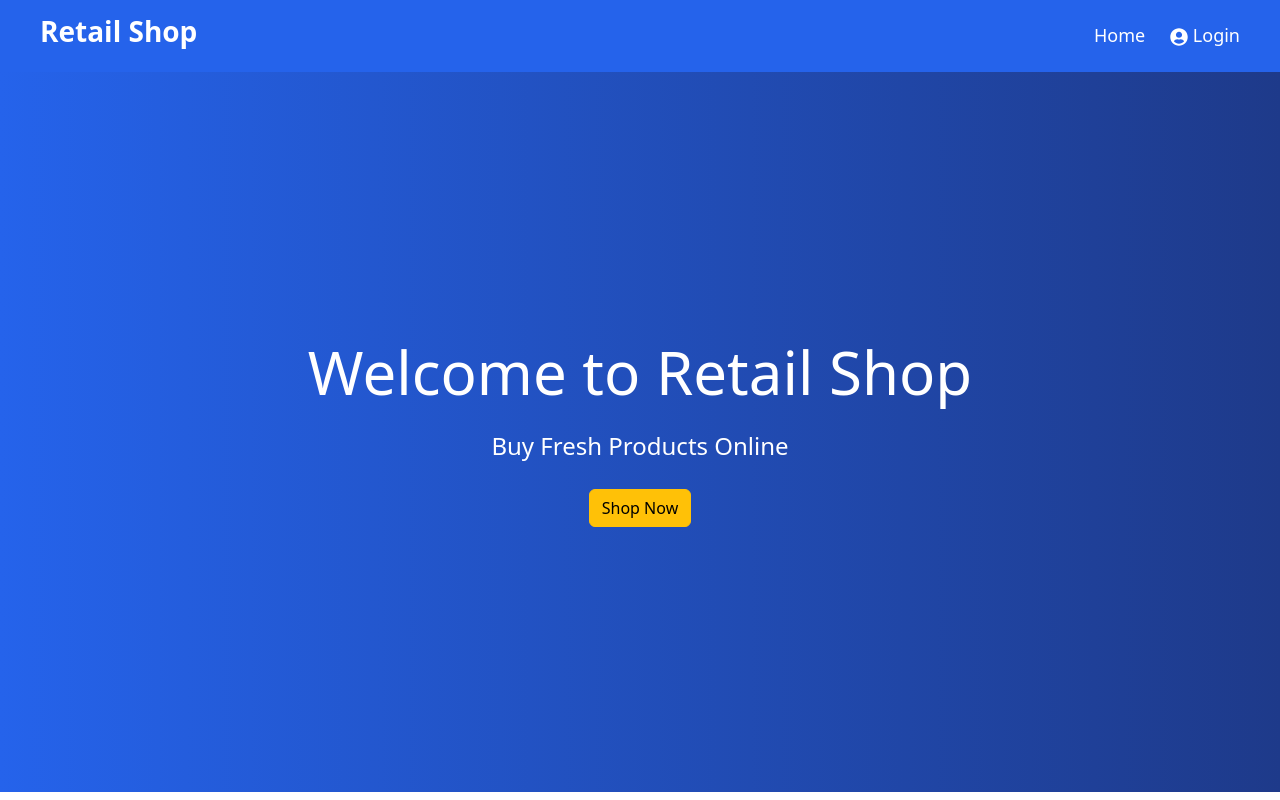
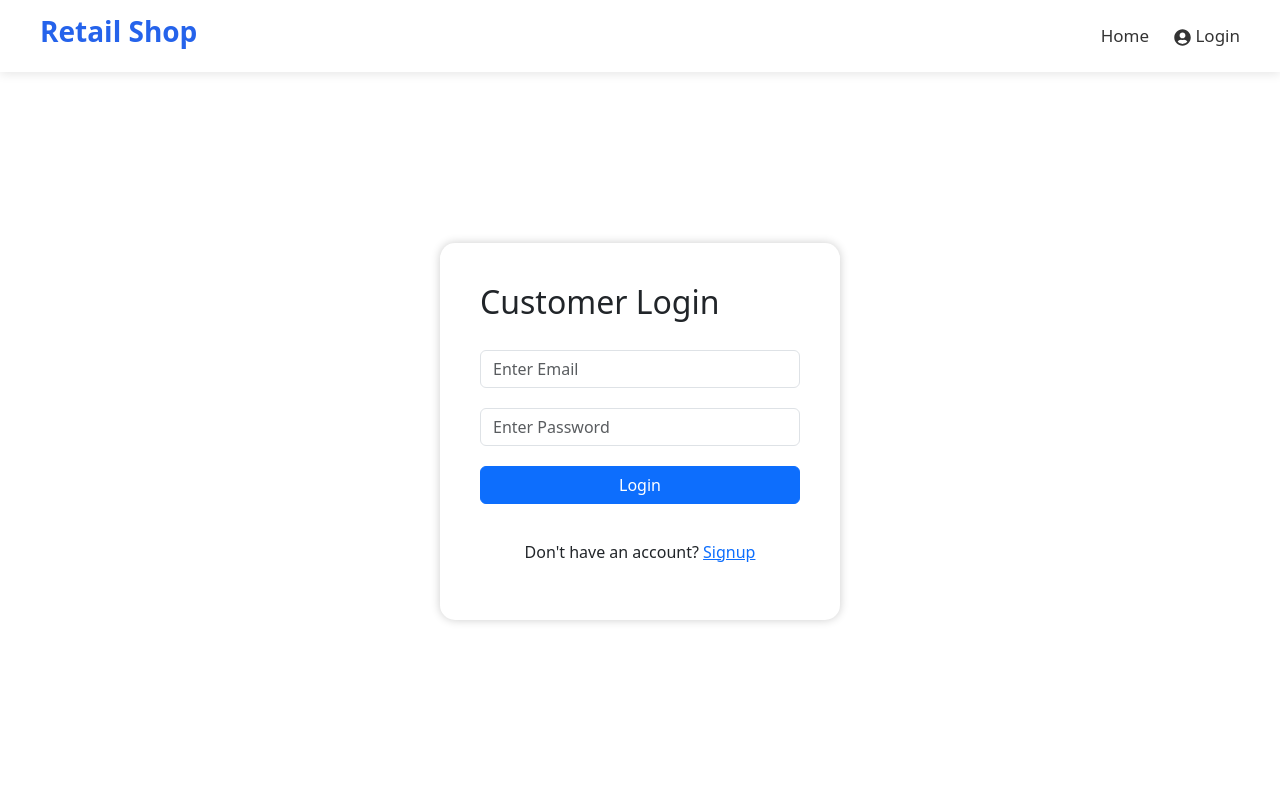
Before and after one commit to 21A91A05H3/Retail_POSsystem_project, a React (Create React App) app in the folder userfrontend/: page / in a window 1280 px wide. Shown: the top 800 px of the page. Built offline with nearby package versions, Linux system fonts and the light colour scheme; no server answers.

Commit message:
updations made for logins issues

```diff
--- a/userfrontend/public/index.html
+++ b/userfrontend/public/index.html
@@ -24,7 +24,7 @@
       work correctly both with client-side routing and a non-root public URL.
       Learn how to configure a non-root public URL by running `npm run build`.
     -->
-    <title>React App</title>
+    <title>Customer Portal </title>
   </head>
   <body>
     <noscript>You need to enable JavaScript to run this app.</noscript>
--- a/userfrontend/src/App.js
+++ b/userfrontend/src/App.js
@@ -11,14 +11,19 @@ from "./pages/Home/home";
 
 import Cart
 from "./pages/Cart/cart";
+
 import Signup
 from "./pages/Signup/signup";
+
 import Login
 from "./pages/Login/login";
+
 import Orders
 from "./pages/Orders/orders";
+
 import ProtectedRoute
 from "./components/ProtectedRoute/protectedRoute";
+
 function App() {
 
   return (
@@ -29,7 +34,26 @@ function App() {
 
         <Route
           path="/"
-          element={<Home />}
+          element={<Login />}
+        />
+
+        <Route
+          path="/login"
+          element={<Login />}
+        />
+
+        <Route
+          path="/signup"
+          element={<Signup />}
+        />
+
+        <Route
+          path="/home"
+          element={
+            <ProtectedRoute>
+              <Home />
+            </ProtectedRoute>
+          }
         />
 
         <Route
@@ -49,14 +73,6 @@ function App() {
             </ProtectedRoute>
           }
         />
-        <Route
-  path="/signup"
-  element={<Signup />}
-/>
-<Route
-  path="/login"
-  element={<Login />}
-/>
 
       </Routes>
 
--- a/userfrontend/src/components/Navbar/navbar.css
+++ b/userfrontend/src/components/Navbar/navbar.css
@@ -8,9 +8,16 @@
 
   padding: 15px 40px;
 
-  background: #2563eb;
+  background: white;
 
-  color: white;
+  box-shadow:
+  0 2px 10px rgba(0,0,0,0.1);
+
+  position: sticky;
+
+  top: 0;
+
+  z-index: 1000;
 }
 
 .logo{
@@ -18,11 +25,15 @@
   font-size: 28px;
 
   font-weight: bold;
+
+  color: #2563eb;
 }
 
 .nav-links{
 
   display: flex;
+
+  align-items: center;
 
   gap: 25px;
 
@@ -35,32 +46,45 @@
 
   text-decoration: none;
 
-  color: white;
+  color: #333;
 
-  font-size: 18px;
+  font-size: 17px;
+
+  font-weight: 500;
 
   transition: 0.3s;
 }
 
 .nav-links a:hover{
 
-  color: #facc15;
+  color: #2563eb;
+}
+
+.user-name{
+
+  font-weight: bold;
+
+  color: #2563eb;
 }
 
 .logout-btn{
 
   border: none;
 
-  background: transparent;
+  background: #ef4444;
 
   color: white;
 
-  font-size: 16px;
+  padding: 8px 15px;
+
+  border-radius: 8px;
 
   cursor: pointer;
+
+  transition: 0.3s;
 }
 
 .logout-btn:hover{
 
-  color: #ffc107;
+  background: #dc2626;
 }
--- a/userfrontend/src/components/Navbar/navbar.js
+++ b/userfrontend/src/components/Navbar/navbar.js
@@ -80,7 +80,7 @@ function Navbar() {
 
         <li>
 
-          <Link to="/">
+          <Link to="/home">
 
             Home
 
--- a/userfrontend/src/components/ProtectedRoute/protectedRoute.js
+++ b/userfrontend/src/components/ProtectedRoute/protectedRoute.js
@@ -1,26 +1,14 @@
 import React from "react";
-
-import {
-  Navigate
-} from "react-router-dom";
+import { Navigate } from "react-router-dom";
 
 function ProtectedRoute({ children }) {
-
-  const token =
-    localStorage.getItem("token");
 
   const isLoggedIn =
     localStorage.getItem("isLoggedIn");
 
-  if (
-    !token ||
-    isLoggedIn !== "true"
-  ) {
-
-    return <Navigate to="/login" />;
-  }
-
-  return children;
+  return isLoggedIn === "true"
+    ? children
+    : <Navigate to="/login" />;
 }
 
 export default ProtectedRoute;
--- a/userfrontend/src/pages/Home/home.css
+++ b/userfrontend/src/pages/Home/home.css
@@ -10,44 +10,123 @@
 
   align-items: center;
 
-  background: linear-gradient(
-    to right,
-    #2563eb,
-    #1e3a8a
-  );
+  text-align: center;
+
+  background:
+  linear-gradient(
+    rgba(37,99,235,0.8),
+    rgba(30,58,138,0.8)
+  ),
+  url("https://images.unsplash.com/photo-1542838132-92c53300491e");
+
+  background-size: cover;
+
+  background-position: center;
 
   color: white;
 
-  text-align: center;
+  padding: 20px;
 }
 
 .hero-section h1{
 
-  font-size: 60px;
+  font-size: 65px;
+
+  font-weight: bold;
 
   margin-bottom: 20px;
+
+  text-shadow:
+  2px 2px 10px rgba(0,0,0,0.3);
 }
 
 .hero-section p{
 
   font-size: 24px;
 
-  margin-bottom: 25px;
+  margin-bottom: 30px;
+
+  max-width: 700px;
+}
+
+.hero-section button{
+
+  padding: 12px 30px;
+
+  border-radius: 30px;
+
+  font-size: 18px;
+
+  font-weight: 600;
+
+  transition: 0.3s;
+}
+
+.hero-section button:hover{
+
+  transform: scale(1.05);
 }
 
 .products-section{
 
-  padding: 60px 20px;
+  padding: 70px 20px;
+
+  background: #f8fafc;
+}
+
+.products-section h2{
+
+  font-weight: bold;
+
+  margin-bottom: 40px;
 }
 
 .product-card{
 
-  transition: 0.3s;
+  border: none;
+
+  border-radius: 15px;
+
+  overflow: hidden;
+
+  transition: all 0.3s ease;
+
+  box-shadow:
+  0 4px 15px rgba(0,0,0,0.08);
 }
 
 .product-card:hover{
 
-  transform: translateY(-5px);
+  transform: translateY(-8px);
+
+  box-shadow:
+  0 8px 25px rgba(0,0,0,0.15);
+}
+
+.product-card img{
+
+  border-radius: 10px;
+
+  padding: 10px;
+}
+
+.product-card h5{
+
+  font-weight: 600;
+}
+
+.product-card p{
+
+  margin-bottom: 8px;
+}
+
+.product-card button{
+
+  width: 100%;
+
+  border-radius: 10px;
+
+  font-weight: 600;
 }
 
 .low-stock{
@@ -55,8 +134,6 @@
   color: orange;
 
   font-weight: bold;
-
-  margin-bottom: 10px;
 }
 
 .out-stock{
@@ -64,20 +141,4 @@
   color: red;
 
   font-weight: bold;
-
-  margin-bottom: 10px;
 }
-
-.product-card{
-
-  transition: 0.3s;
-}
-
-.product-card:hover{
-
-  transform: translateY(-5px);
-
-  box-shadow:
-    0px 4px 12px
-    rgba(0,0,0,0.15);
-}
--- a/userfrontend/src/pages/Login/login.js
+++ b/userfrontend/src/pages/Login/login.js
@@ -120,7 +120,7 @@ function Login() {
           "Login Successful"
         );
 
-        navigate("/");
+        navigate("/home");
 
       }
 
```
Also changed, not shown: userfrontend/public/th.webp (added). Lines whose indentation alone changed are shown as unchanged.
